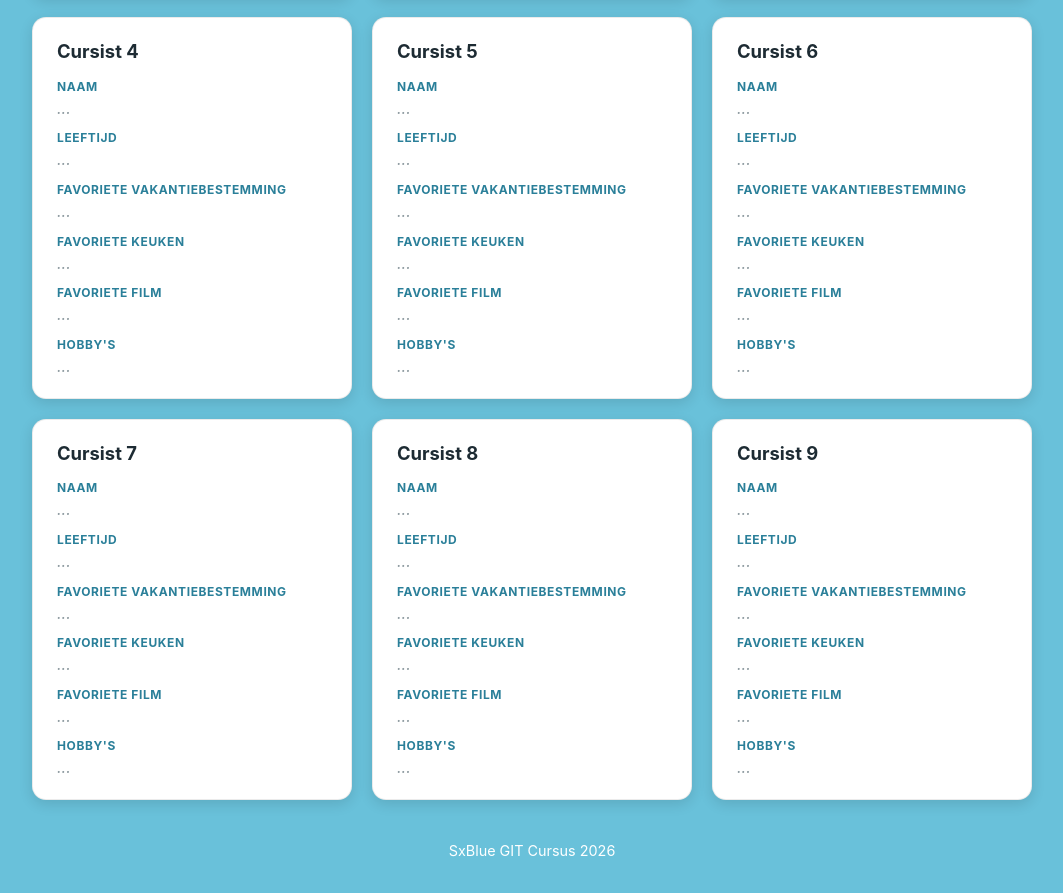
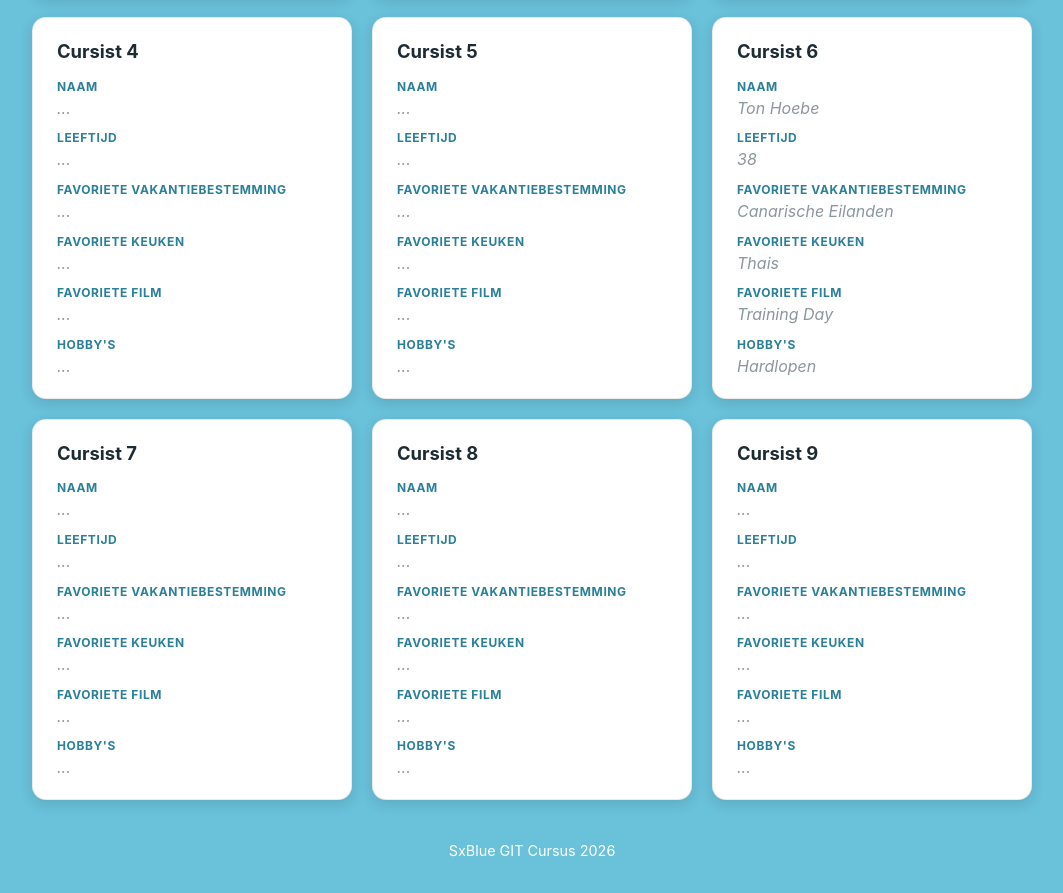
Before and after one commit to SUPERPNL/GIT-Cursus-SxBlue-2026, a plain HTML site: page werkmap/index.html in a window 1280 px wide. Shown: the part 992-1885 px from the top of the page, without its empty margins (108-1171 px from the left). Drawn offline with Linux system fonts and the light colour scheme.

Commit message:
Ton_op_6

```diff
--- a/werkmap/index.html
+++ b/werkmap/index.html
@@ -258,17 +258,17 @@
         <h2>Cursist 6</h2>
         <dl>
           <dt>Naam</dt>
-          <dd>...</dd>
+          <dd>Ton Hoebe</dd>
           <dt>Leeftijd</dt>
-          <dd>...</dd>
+          <dd>38</dd>
           <dt>Favoriete vakantiebestemming</dt>
-          <dd>...</dd>
+          <dd>Canarische Eilanden</dd>
           <dt>Favoriete keuken</dt>
-          <dd>...</dd>
+          <dd>Thais</dd>
           <dt>Favoriete film</dt>
-          <dd>...</dd>
+          <dd>Training Day</dd>
           <dt>Hobby's</dt>
-          <dd>...</dd>
+          <dd>Hardlopen</dd>
         </dl>
       </article>
 
```
